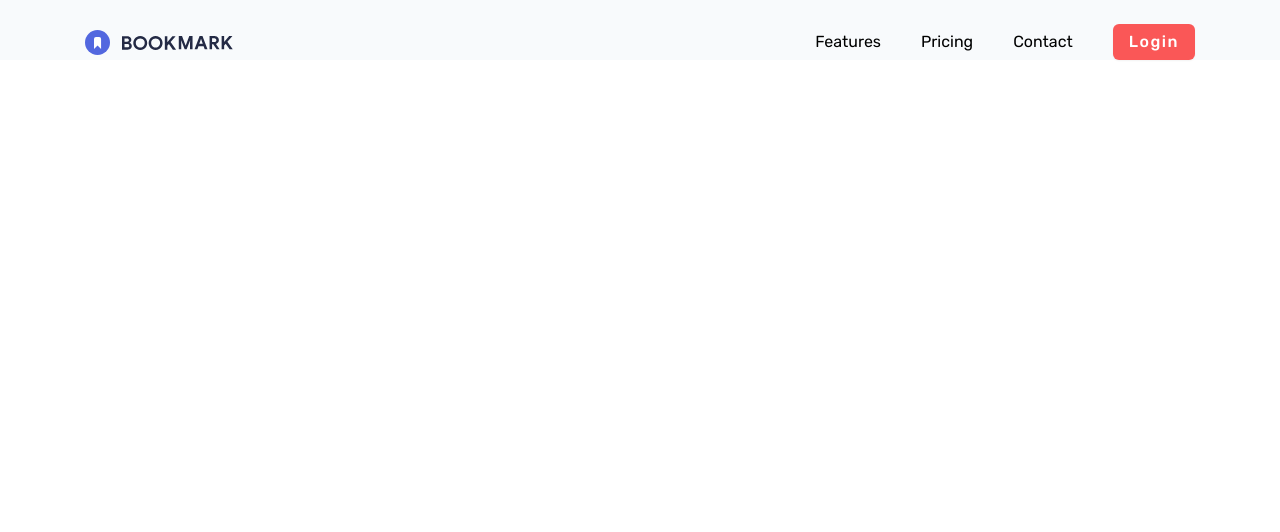
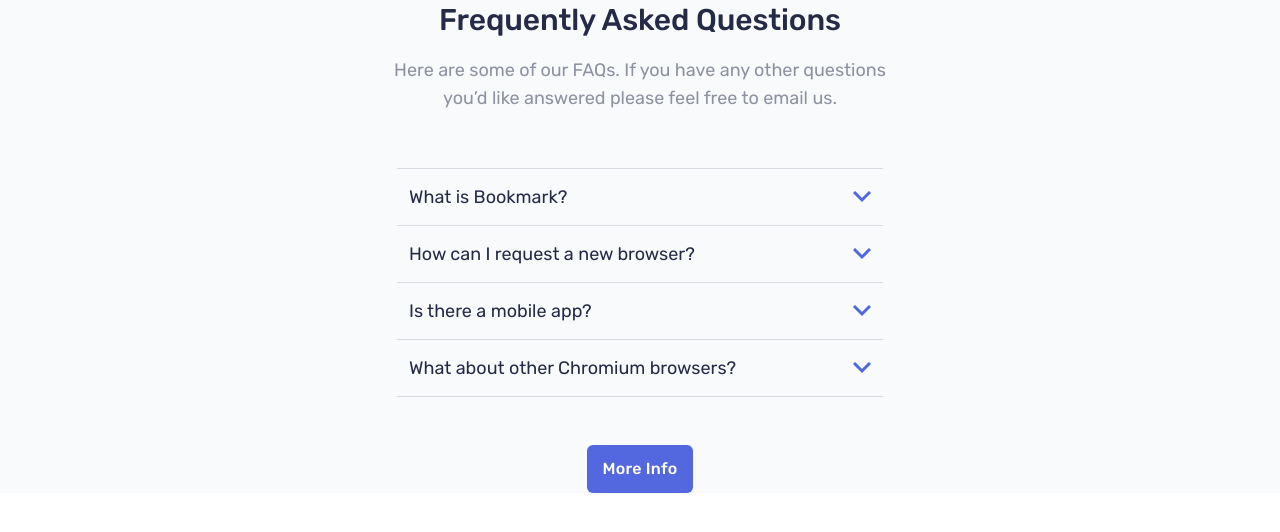
Before and after one commit to zetmosoma10/bookmark-landing-page, a React (Vite) app: page / in a window 1280 px wide. Shown: the top 532 px of the page. Built offline with nearby package versions, Linux system fonts and the light colour scheme.

Commit message:
build FAQ section

```diff
--- a/src/App.jsx
+++ b/src/App.jsx
@@ -2,12 +2,13 @@
 import MobileNavbar from "./components/MobileNavbar";
 import Navbar from "./components/Navbar";
 import Extentions from "./sections/Extentions";
+import FAQ from "./sections/FAQ";
 
 export default function App() {
   return (
     <section className="font-rubik bg-slate-50 ">
       <main className="">
-        <Navbar />
+        <FAQ />
       </main>
     </section>
   );
--- a/src/constant.js
+++ b/src/constant.js
@@ -21,3 +21,34 @@
 ];
 
 export const navLinkList = ["Features", "Pricing", "Contact"];
+
+export const FAQList = [
+  {
+    id: "1",
+    isOpen: false,
+    question: "What is Bookmark?",
+    answer:
+      "Vivamus luctus eros aliquet convallis ultricies. Mauris augue massa,ultricies non ligula. Suspendisse imperdiet. Vivamus luctus eros aliquet convallis ultricies. Mauris augue massa, ultricies non ligula. Suspendisse imperdie tVivamus luctus eros aliquet convallis ultricies. Mauris augue massa, ultricies non ligula. Suspendisse imperdiet.",
+  },
+  {
+    id: "2",
+    isOpen: false,
+    question: "How can I request a new browser?",
+    answer:
+      "Vimperdiet. Vivamus luctus eros aliquet convallis ultricies. Mauris augue massa, ultricies non ligula. Suspendisse imperdie tVivamus luctus eros aliquet convallis ultricies. Mauris augue massa, ultricies non ligula. Suspendisse imperdiet.",
+  },
+  {
+    id: "3",
+    isOpen: false,
+    question: "Is there a mobile app?",
+    answer:
+      "Vivamus luctus eros aliquet convallis ultricies. Mauris augue massa,ultricies non ligula. Suspendisse imperdiet. Vivamus luctus eros aliquet convallis ultricies. Mauris augue massa, ultricies non ligula. Suspendisse imperdie tVivamu ligula. Suspendisse imperdiet.",
+  },
+  {
+    id: "4",
+    isOpen: false,
+    question: "What about other Chromium browsers?",
+    answer:
+      "Vivamus augaliquet convallis ultricies. Mauris augue massa, ultricies non ligula. Suspendisse imperdiet.",
+  },
+];
--- a/src/sections/FAQ.jsx
+++ b/src/sections/FAQ.jsx
@@ -1,5 +1,67 @@
+import { useState } from "react";
+import { FAQList } from "../constant";
+import Button from "../components/Button";
+
 const FAQ = () => {
-  return <div>FAQ</div>;
+  const [state, setState] = useState(FAQList);
+
+  const handleExpanded = (id) => {
+    setState((prevState) => {
+      return prevState.map((item) =>
+        item.id === id ? { ...item, isOpen: !item.isOpen } : item
+      );
+    });
+  };
+
+  return (
+    <section className="max-container max-w-[540px] text-center flex flex-col items-center text-dark_Blue">
+      <h2 className="text-2xl md:text-3xl text-center font-medium leading-7 md:leading-10 tracking-[-0.08px] md:tracking-[-0.1px]">
+        Frequently Asked Questions
+      </h2>
+      <p className="text-center opacity-50 text-base md:text-lg leading-6 md:leading-7 mt-4">
+        Here are some of our FAQs. If you have any other questions you’d like
+        answered please feel free to email us.
+      </p>
+      <div className="mt-14 text-left w-[90%]">
+        <ul>
+          {state.map((item) => (
+            <li className="first:border-t first:border-opacity-15 border-b border-dark_Blue border-opacity-15 p-3">
+              <div
+                onClick={() => handleExpanded(item.id)}
+                className="cursor-pointer hover:text-soft_Red  flex items-center justify-between duration-100"
+              >
+                <h3 className="text-lg leading-8 font-normal">
+                  {item.question}
+                </h3>
+                <svg
+                  className={`${item.isOpen ? "rotate-180" : ""}`}
+                  xmlns="http://www.w3.org/2000/svg"
+                  width="18"
+                  height="12"
+                >
+                  <path
+                    fill="none"
+                    stroke={`${item.isOpen ? "#FA5959" : "#5267DF"}`}
+                    stroke-width="3"
+                    d="M1 1l8 8 8-8"
+                  />
+                </svg>
+              </div>
+
+              {item.isOpen && (
+                <p className="mt-8 opacity-75 leading-9 tracking-[0.15px] font-normal">
+                  {item.answer}
+                </p>
+              )}
+            </li>
+          ))}
+        </ul>
+      </div>
+      <Button className="mt-12" variant="blue" type="link">
+        More Info
+      </Button>
+    </section>
+  );
 };
 
 export default FAQ;
```
